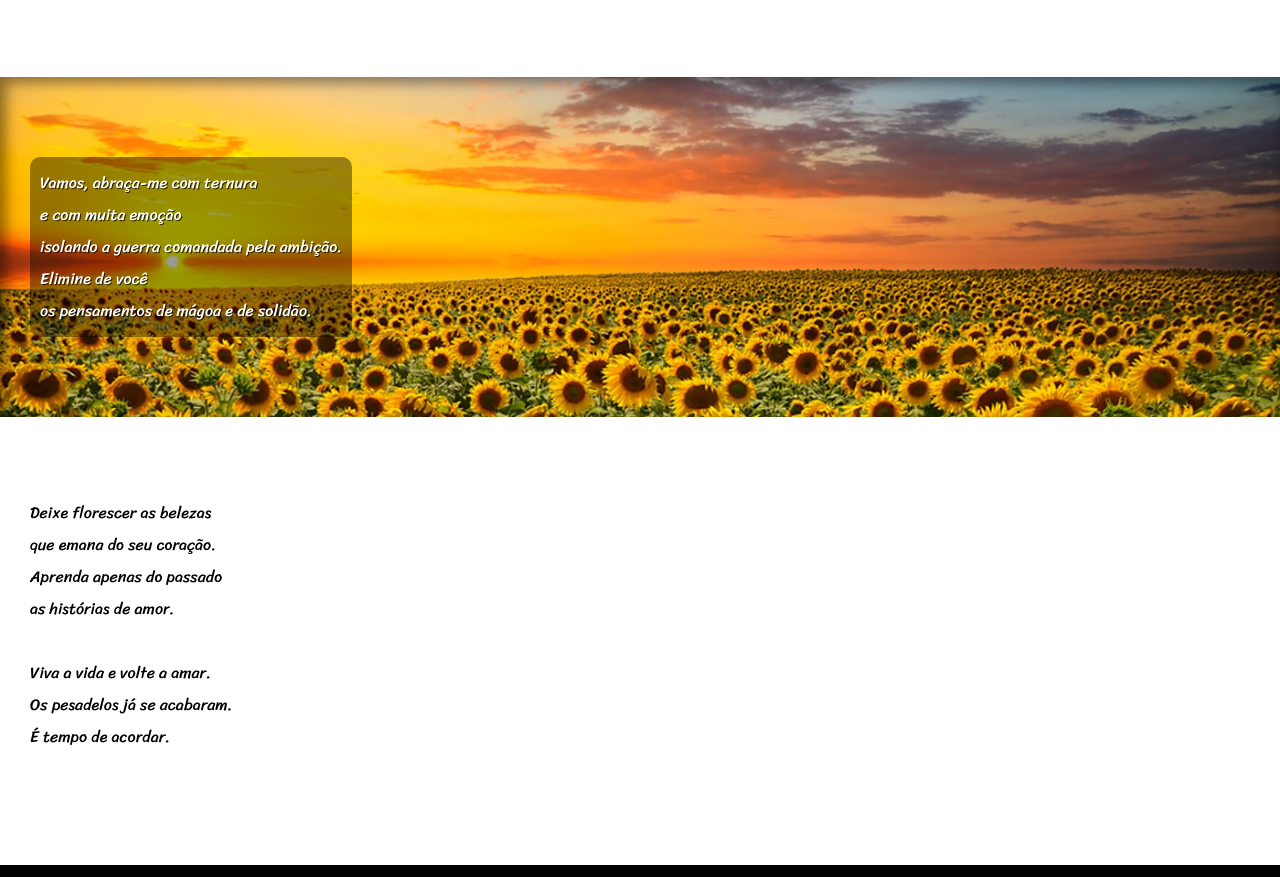
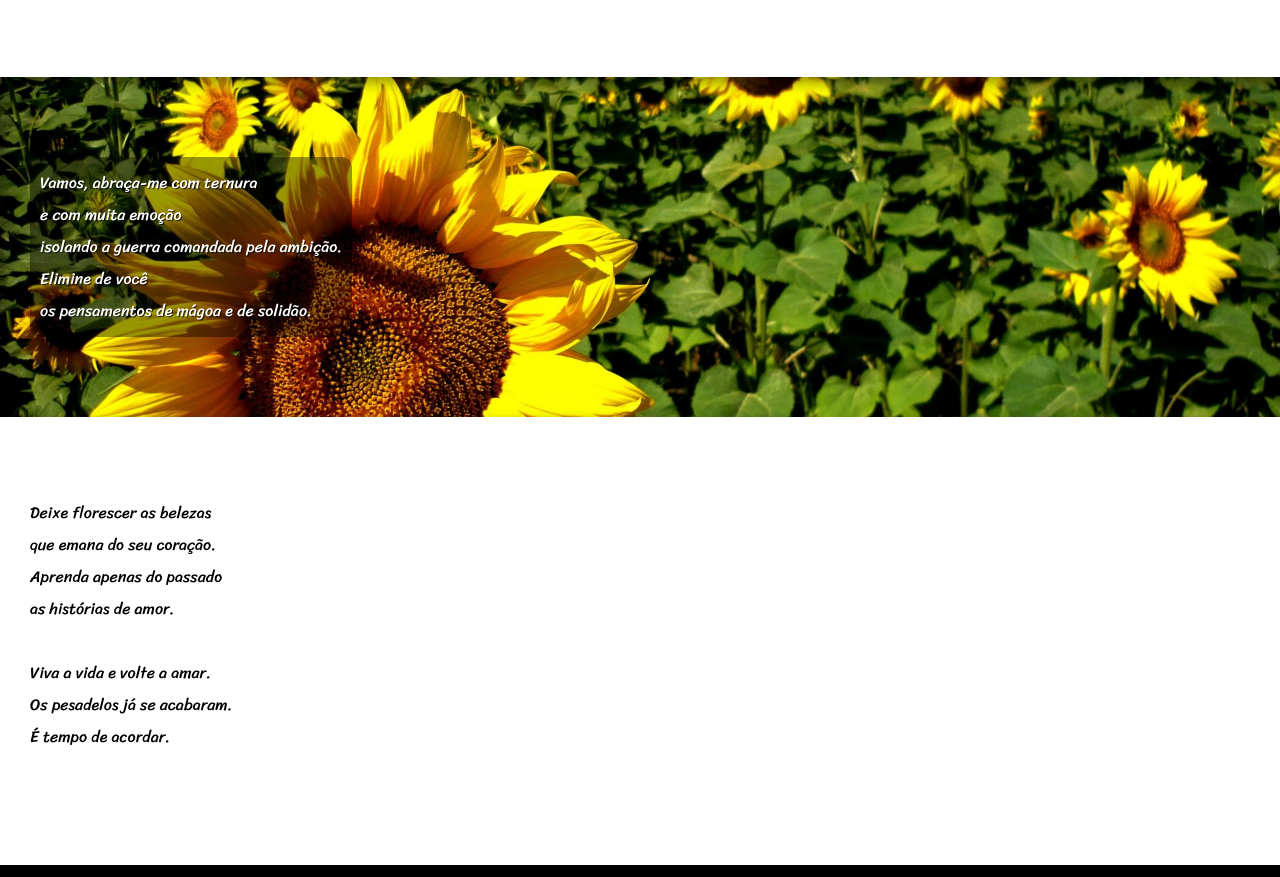
Before and after one commit to GuiRodriguesConsentino/projeto-poesia, a plain HTML site: page index.html in a window 1280 px wide. Shown: the part 1148-2025 px from the top of the page. Drawn offline with Linux system fonts and the light colour scheme.

Commit message:
arrumando imagem

```diff
--- a/estilo/style.css
+++ b/estilo/style.css
@@ -84,8 +84,8 @@ section.imagem > p {
 }
 
 #img02 {
-    background-image: url('../imagem/girassois-campo.jpg');
-    background-position: right center;
+    background-image: url('../imagem/girassol_grande.jpg');
+    background-position: left center;
 }
 
 footer {
```
Also changed, not shown: imagem/girassois-campo.jpg (deleted), imagem/girassol_grande.jpg (added).
